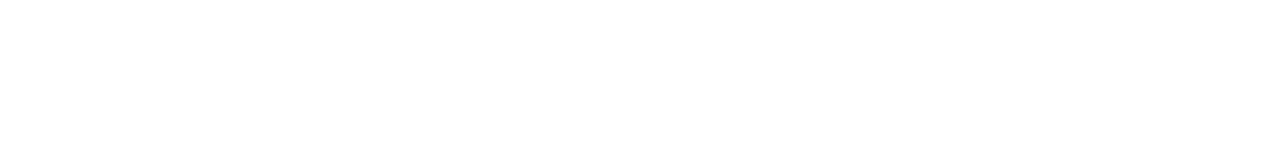
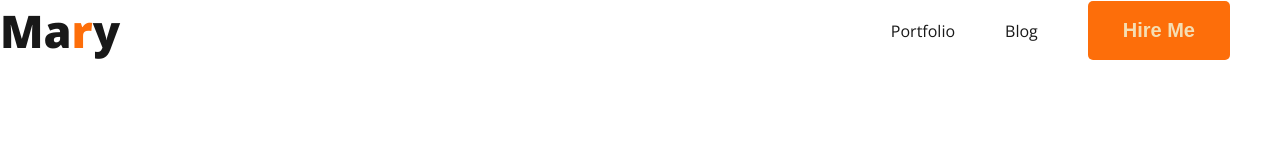
Before and after one commit to Azahar-Uddin-Akash/developer-portfolio, a plain HTML site: page index.html in a window 1280 px wide. Drawn offline with nearby package versions, Linux system fonts and the light colour scheme.

Commit message:
nave bar

```diff
--- a/index.html
+++ b/index.html
@@ -1,14 +1,27 @@
 <!DOCTYPE html>
 <html lang="en">
+
 <head>
     <meta charset="UTF-8">
     <meta name="viewport" content="width=device-width, initial-scale=1.0">
     <title>Azahar uddin</title>
+    <link rel="preconnect" href="https://fonts.googleapis.com">
+    <link rel="preconnect" href="https://fonts.gstatic.com" crossorigin>
+    <link href="https://fonts.googleapis.com/css2?family=Open+Sans:ital,wght@0,300..800;1,300..800&display=swap"
+        rel="stylesheet">
     <link rel="stylesheet" href="./style/index.css">
 </head>
+
 <body>
     <header>
-
+        <nav>
+            <h3 class="nav-title">Ma<span>r</span>y</h3>
+            <ul>
+                <li><a href="#">Portfolio</a></li>
+                <li><a href="#">Blog</a></li>
+                <li><button class="btn"> Hire Me</button></li>
+            </ul>
+        </nav>
     </header>
     <main>
 
@@ -17,4 +30,5 @@
 
     </footer>
 </body>
+
 </html>
--- a/style/index.css
+++ b/style/index.css
@@ -0,0 +1,53 @@
+/* primare color */
+:root{
+    --orange: #FD6E0A;
+
+}
+ /* common font style */
+
+body {
+    font-family: "Open Sans", sans-serif;
+    font-optical-sizing: auto;
+}
+
+* {
+    margin: 0;
+    padding: 0;
+}
+
+nav {
+    display: flex;
+    justify-content: space-between;
+    align-items: center;
+}
+
+.nav-title {
+    color: #181818;
+    font-size: 45px;
+    font-weight: 800;
+}
+.nav-title > span{
+    color: var(--orange);
+}
+nav > ul{
+    display: flex;
+    align-items: baseline;
+
+}
+nav li{
+    list-style: none;
+    margin-right: 50px;
+}
+nav a{
+    text-decoration: none;
+    color: #181818;
+}
+.btn{
+    color: wheat;
+    background: var(--orange);
+    padding: 18px 35px;
+    border-radius: 5px;
+    border: 0;
+    font-size: 20px;
+    font-weight: 700;
+}
```
